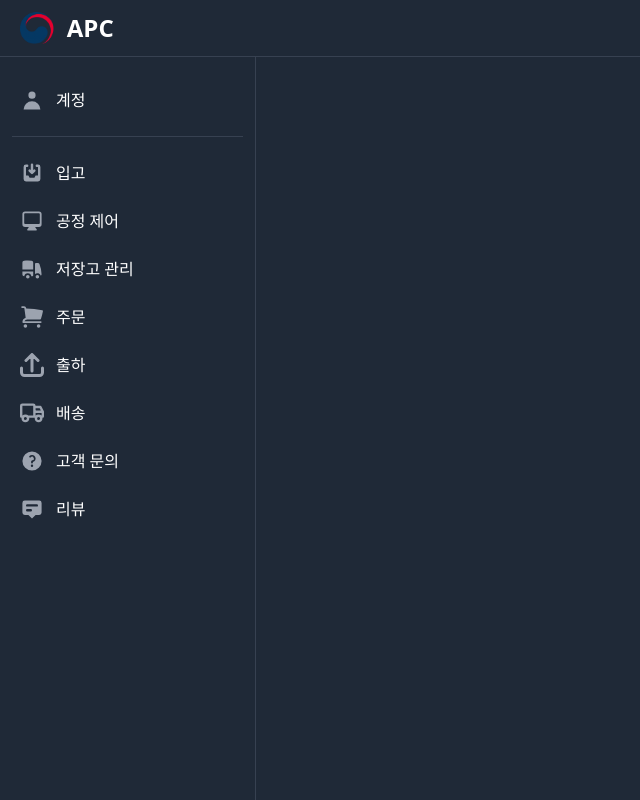
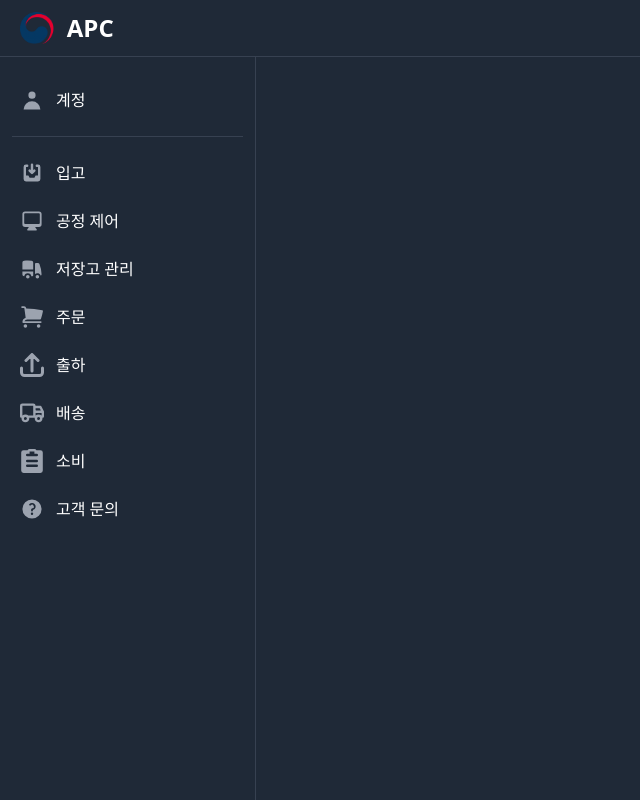
Before and after one commit to good9804/APCAuth, a Vue app in the folder front/: page / in a window 1280 px wide. Shown: the whole page, without its empty margins (0-640 px from the left). Built offline with nearby package versions, Linux system fonts and the light colour scheme; no server answers; the HTML template or start-up script is replaced by a standard one.

Commit message:
메뉴 변경

```diff
--- a/front/src/components/NavBar.vue
+++ b/front/src/components/NavBar.vue
@@ -389,6 +389,34 @@
             </button>
           </li>
           <li>
+              <button
+              @click="toggleDropdown9"
+              id="dropdownOffsetButton"
+              data-dropdown-toggle="dropdownBottom"
+              data-dropdown-placement="bottom"
+              data-dropdown-offset-distance="35"
+              data-dropdown-offset-skidding="0"
+              type="button"
+            >
+              <div
+                class="flex items-center p-2 text-base font-normal text-gray-900 rounded-lg dark:text-white hover:bg-gray-100 dark:hover:bg-gray-700"
+              >
+              <svg class="w-6 flex-shrink-0 w-6 h-6 text-gray-500 transition duration-75 dark:text-gray-400 group-hover:text-gray-900 dark:group-hover:text-white" aria-hidden="true" xmlns="http://www.w3.org/2000/svg" fill="currentColor" viewBox="0 0 18 20">
+    <path d="M16 1h-3.278A1.992 1.992 0 0 0 11 0H7a1.993 1.993 0 0 0-1.722 1H2a2 2 0 0 0-2 2v15a2 2 0 0 0 2 2h14a2 2 0 0 0 2-2V3a2 2 0 0 0-2-2Zm-3 14H5a1 1 0 0 1 0-2h8a1 1 0 0 1 0 2Zm0-4H5a1 1 0 0 1 0-2h8a1 1 0 1 1 0 2Zm0-5H5a1 1 0 0 1 0-2h2V2h4v2h2a1 1 0 1 1 0 2Z"/>
+  </svg>
+                <span class="ml-3">소비</span>
+              </div>
+            </button>
+            <div v-if="show_drop_down_9" id="mega-menu-full-image-dropdown">
+              <a
+              href="https://forms.gle/MSz2PNB7hNHP8Gae6"
+              class="flex items-center p-2 text-gray-900 rounded-lg dark:text-white hover:bg-gray-100 dark:hover:bg-gray-700"
+              >
+              <span class="flex-1 ml-8 whitespace-nowrap">리뷰</span>
+            </a>
+            </div>
+          </li>
+          <li>
             <button
               @click="toggleDropdown5"
               id="dropdownOffsetButton"
@@ -432,27 +460,6 @@
               </a>
             </div>
           </li>
-
-          <li>
-            <a
-              href="https://forms.gle/MSz2PNB7hNHP8Gae6"
-              class="flex items-center p-2 text-gray-900 rounded-lg dark:text-white hover:bg-gray-100 dark:hover:bg-gray-700"
-              ><svg
-                fill="currentColor"
-                class="flex-shrink-0 w-6 h-6 text-gray-500 transition duration-75 dark:text-gray-400 group-hover:text-gray-900 dark:group-hover:text-white"
-                viewBox="0 0 20 20"
-                xmlns="http://www.w3.org/2000/svg"
-                aria-hidden="true"
-              >
-                <path
-                  clip-rule="evenodd"
-                  fill-rule="evenodd"
-                  d="M18 13V5a2 2 0 00-2-2H4a2 2 0 00-2 2v8a2 2 0 002 2h3l3 3 3-3h3a2 2 0 002-2zM5 7a1 1 0 011-1h8a1 1 0 110 2H6a1 1 0 01-1-1zm1 3a1 1 0 100 2h3a1 1 0 100-2H6z"
-                ></path>
-              </svg>
-              <span class="flex-1 ml-3 whitespace-nowrap">리뷰</span>
-            </a>
-          </li>
         </ul>
       </div>
     </aside>
@@ -477,6 +484,7 @@ export default {
     show_drop_down_6: false,
     show_drop_down_7: false,
     show_drop_down_8: false,
+    show_drop_down_9: false,
   }),
   methods: {
     signOut() {
@@ -516,6 +524,9 @@ export default {
     toggleDropdown8() {
       this.show_drop_down_8 = !this.show_drop_down_8;
     },
+    toggleDropdown9() {
+      this.show_drop_down_9 = !this.show_drop_down_9;
+    },
   },
   mounted() {
     this.alert_data = this.$store.getters.getAlertData;
```
